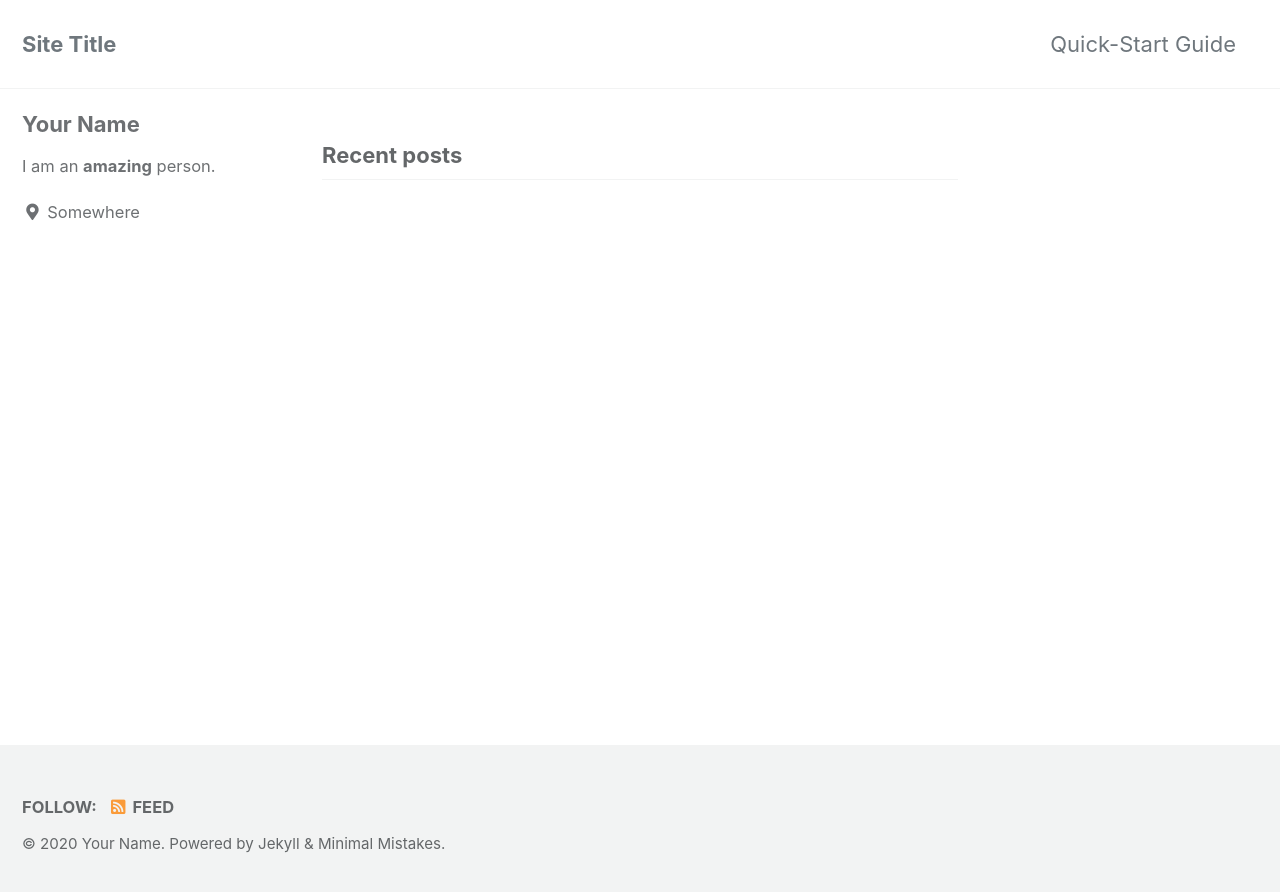
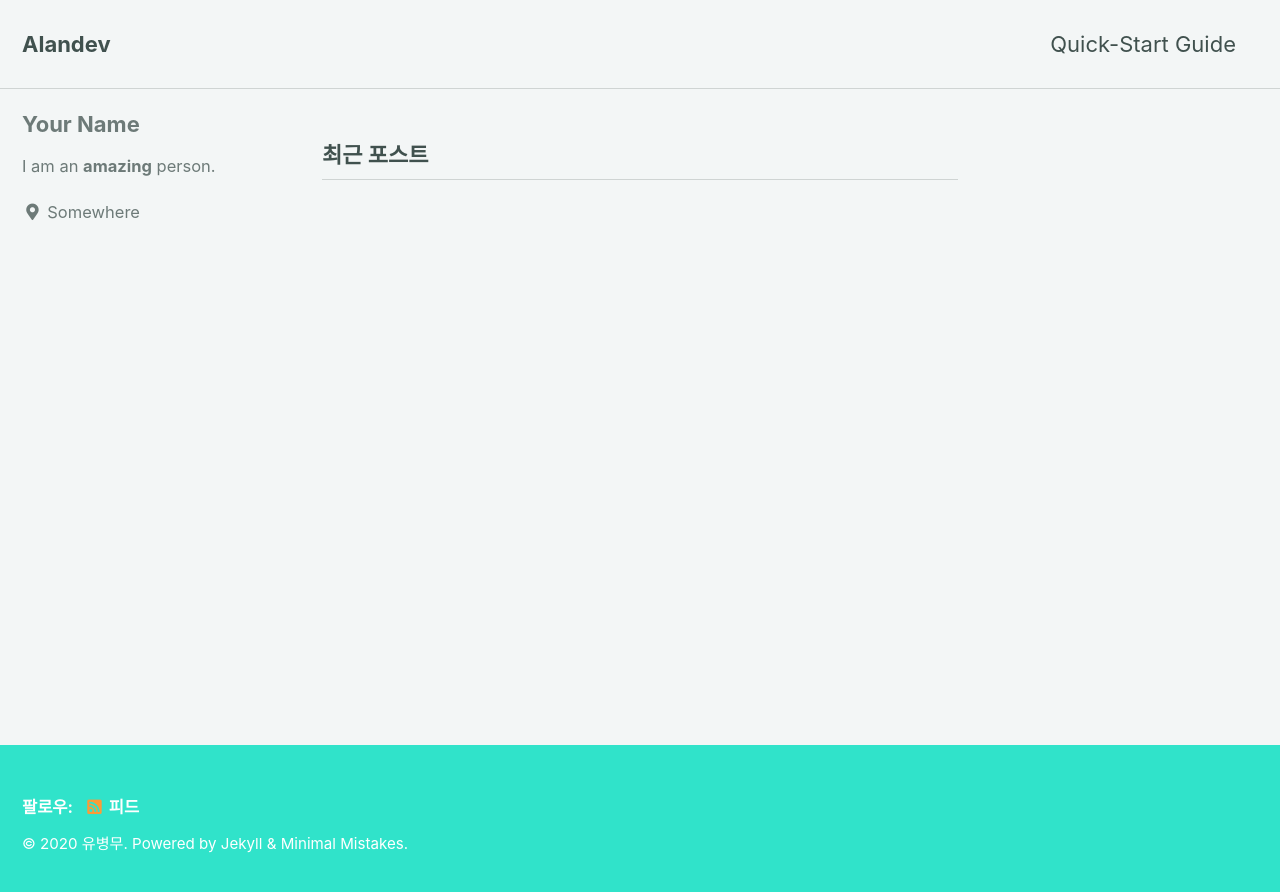
Before and after one commit to alandev38/alandev38.github.io, a Jekyll site: the page built from index.html, in a window 1280 px wide. Shown: the top 892 px of the page. Built offline with Jekyll 4.4.1, drawn with Linux system fonts in a browser that asks for light colours; cached includes are drawn as plain includes; the list of posts is cut into pages by our own code.

Commit message:
Update _config.yml

```diff
--- a/_config.yml
+++ b/_config.yml
@@ -12,15 +12,15 @@
 
 # theme                  : "minimal-mistakes-jekyll"
 # remote_theme           : "mmistakes/minimal-mistakes"
-minimal_mistakes_skin    : "default" # "air", "aqua", "contrast", "dark", "dirt", "neon", "mint", "plum", "sunrise"
+minimal_mistakes_skin    : "mint" # "air", "aqua", "contrast", "dark", "dirt", "neon", "mint", "plum", "sunrise"
 
 # Site Settings
-locale                   : "en-US"
-title                    : "Site Title"
+locale                   : "ko-KR"
+title                    : "Alandev"
 title_separator          : "-"
 subtitle                 : # site tagline that appears below site title in masthead
-name                     : "Your Name"
-description              : "An amazing website."
+name                     : "유병무"
+description              : "Hello world"
 url                      : # the base hostname & protocol for your site e.g. "https://mmistakes.github.io"
 baseurl                  : # the subpath of your site, e.g. "/blog"
 repository               : # GitHub username/repo-name e.g. "mmistakes/minimal-mistakes"
```
